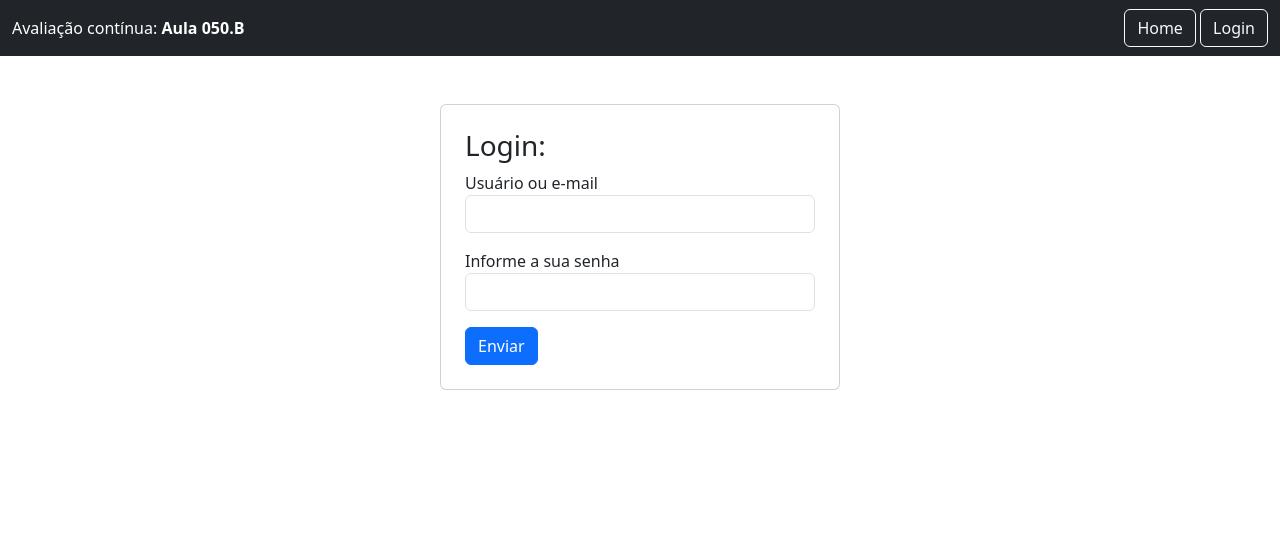
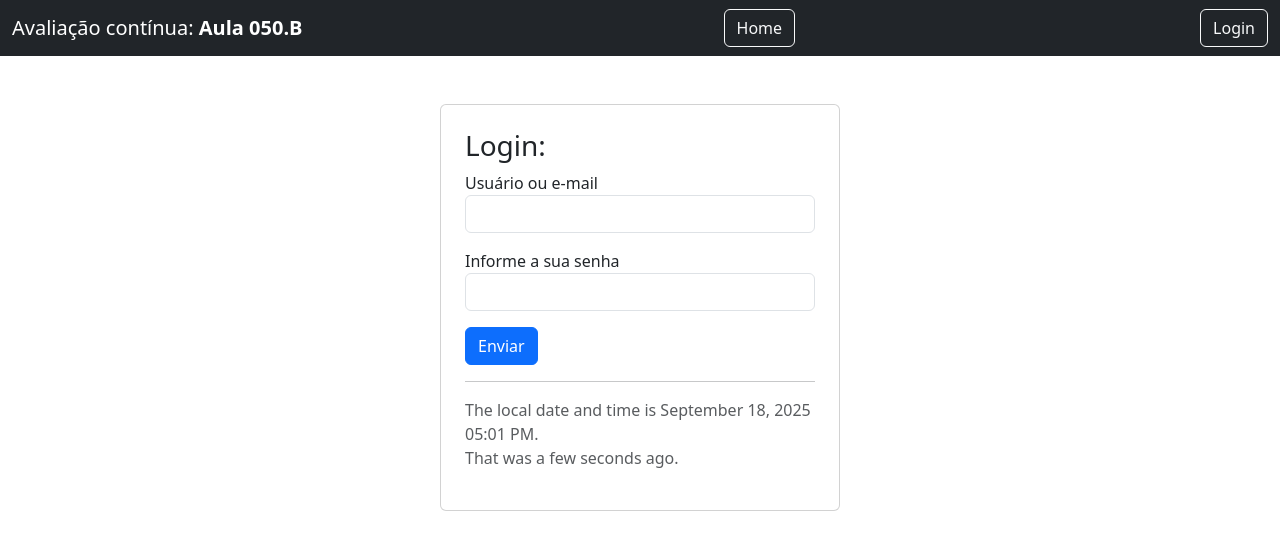
Before and after one commit to SorayaGomesS/Semana06.FormulariosWeb, a Flask app: page /login in a window 1280 px wide. Shown: the top 550 px of the page. Run offline with Flask 3, Linux system fonts and the light colour scheme.

Commit message:
Update login.html

```diff
--- a/templates/login.html
+++ b/templates/login.html
@@ -7,14 +7,10 @@
 </head>
 <body>
     <nav class="navbar navbar-dark bg-dark">
-        <div class="container-fluid">
-            <span class="navbar-text text-white">
-                Avaliação contínua: <b>Aula 050.B</b>
-            </span>
-            <div>
-                <a href="/" class="btn btn-outline-light">Home</a>
-                <a href="/login" class="btn btn-outline-light">Login</a>
-            </div>
+        <div class="container-fluid d-flex align-items-center">
+            <a href="/" class="navbar-brand text-white">Avaliação contínua: <b>Aula 050.B</b></a>
+            <a href="/" class="btn btn-outline-light ms-2">Home</a>
+            <a href="/login" class="btn btn-outline-light ms-2">Login</a>
         </div>
     </nav>
 
@@ -32,6 +28,11 @@
                 </div>
                 <button type="submit" class="btn btn-primary">Enviar</button>
             </form>
+            <hr>
+            <p class="text-muted">
+                The local date and time is {{ now }}.<br>
+                That was a few seconds ago.
+            </p>
         </div>
     </div>
 </body>
```
